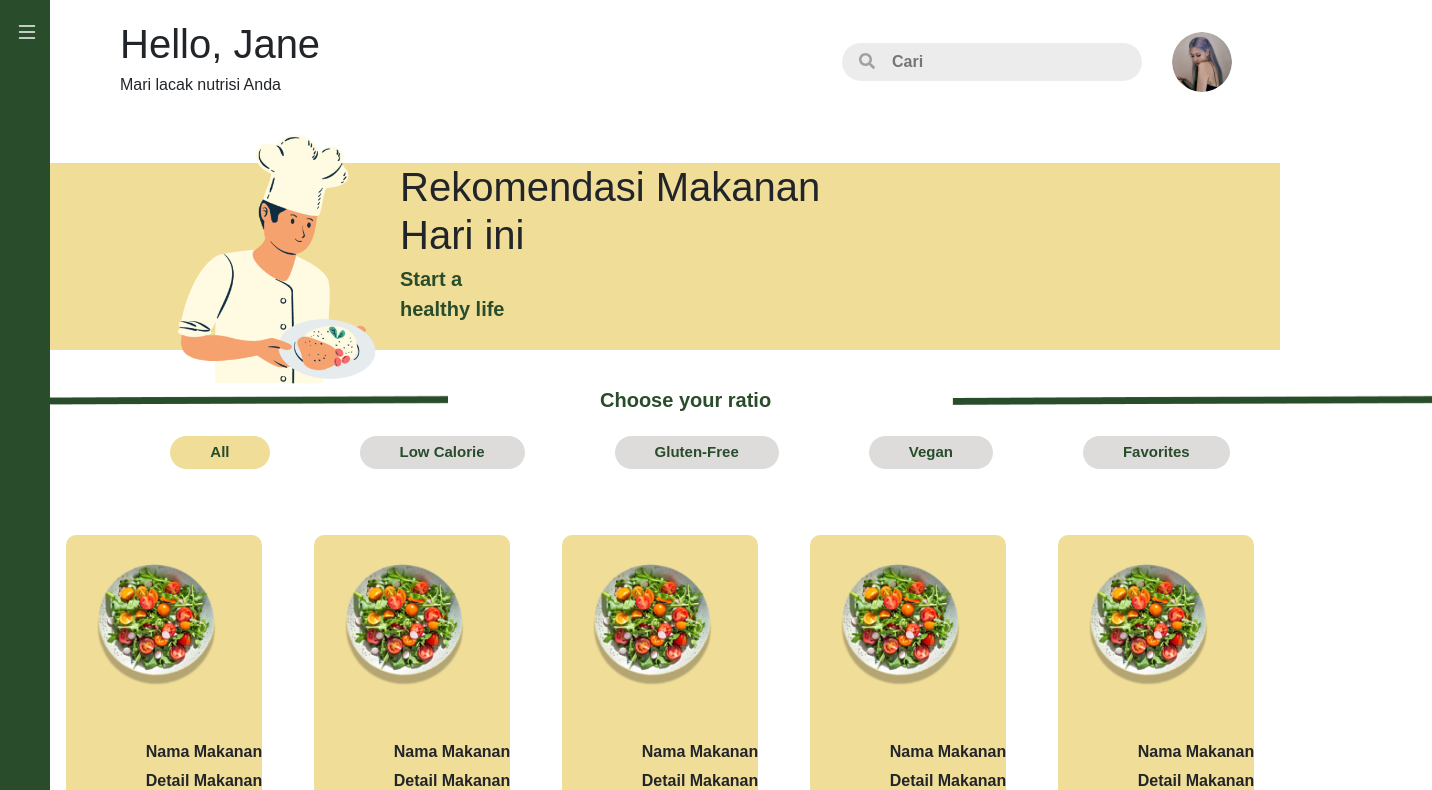
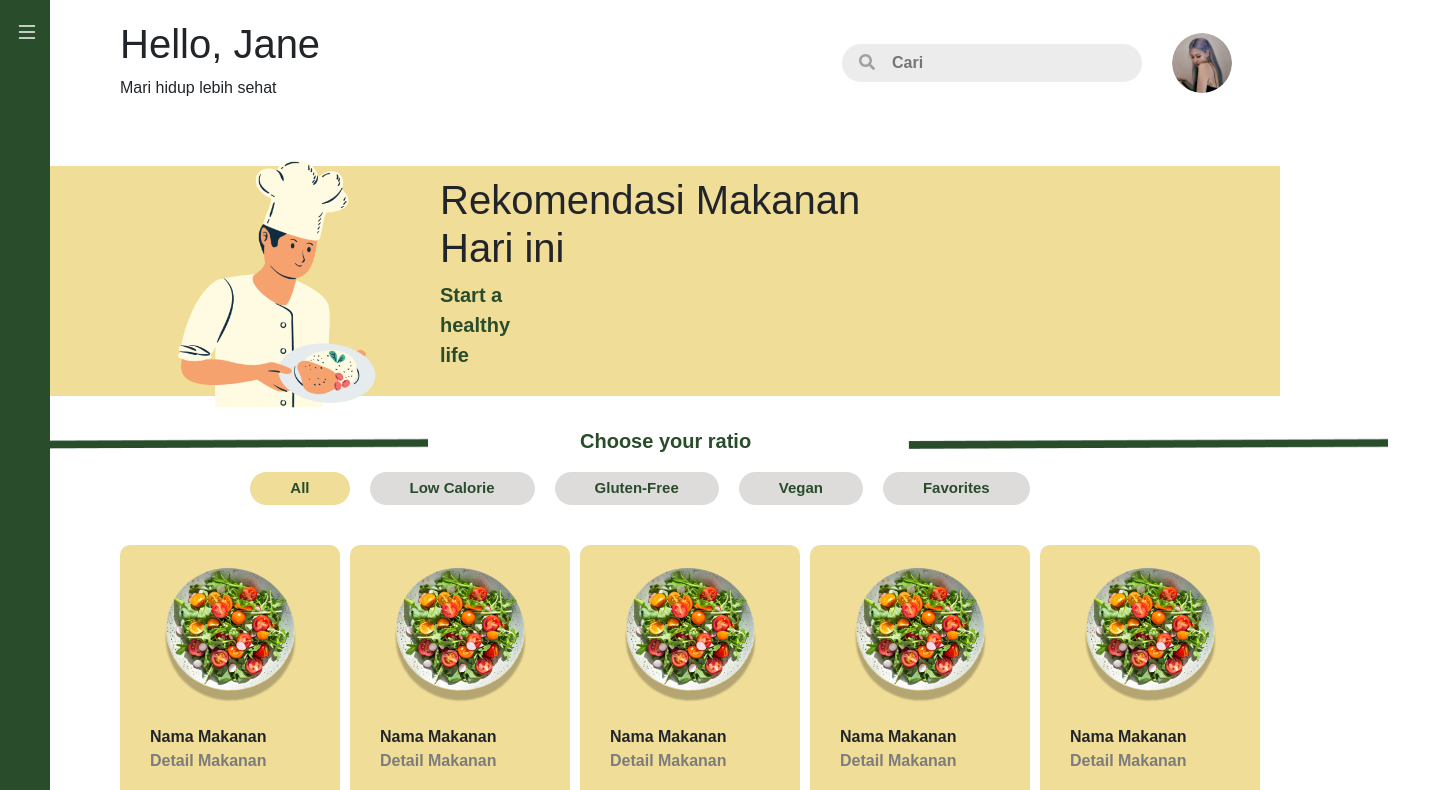
Before and after one commit to Bluewin01/wellnav-front-end, a React (Create React App) app: page /Recommendation in a window 1280 px wide. Shown: the top 790 px of the page, 1432 px wide, since content can reach past the window. Built offline with nearby package versions, Linux system fonts and the light colour scheme; a web font is replaced by a local one.

Commit message:
Rekomendasi

```diff
--- a/src/Pages/Dashboard/Dashboard.js
+++ b/src/Pages/Dashboard/Dashboard.js
@@ -14,8 +14,9 @@ const Dashboard = () => {
     <div className="App">
       <CollapseSideBar />
 
+      <div className="Dashboard-Header">
+        <Header />
         <div className="Dashboard-Container">
-        <Header />
           <div className="Dashboard-Content">
             {/* KIRI */}
             <div className="Dashboard-Left">
@@ -66,6 +67,7 @@ const Dashboard = () => {
           </div>
         </div>
       </div>
+    </div>
   );
 };
 export default Dashboard;
--- a/src/Pages/LandingPage/LandingPage.css
+++ b/src/Pages/LandingPage/LandingPage.css
@@ -56,7 +56,7 @@
   border: none;
   color: #fff;
 }
-.Landing-Content button:hover {
+.Landing-Content a:hover {
   background-color: #f0dd98;
   color: #000000;
 }
--- a/src/Pages/Recommendation/Recommendation.css
+++ b/src/Pages/Recommendation/Recommendation.css
@@ -8,15 +8,11 @@ body,
 .Recommendation-Container {
   margin-left: 5vh;
 }
-.Recommendation-Container h1 {
-  margin-left: 10vh;
-  margin-bottom: 0px;
-}
+
 .Recommendation-Container p {
-  margin-left: 10vh;
   margin-top: 5px;
 }
-.Recommendation-Header {
+.Recommendation-Container {
   position: relative;
   display: flex;
   align-items: center;
@@ -25,8 +21,9 @@ body,
 .Recommendation-Section {
   max-width: 100%;
   padding-right: 93vh;
-  padding-left: 35vh;
+  padding-left: 50vh;
   padding-bottom: 10px;
+  padding-top: 10px;
   background-color: #f0dd98;
   font-size: 20px;
 }
@@ -72,22 +69,21 @@ body,
 }
 .Food-Section .right-img {
   position: absolute;
-  transform: translate(140%, 50%);
+  transform: translate(135%, 50%);
 }
 .center-text {
   padding-top: 20px;
-  padding-left: 30vh;
+  padding-left: 40vh;
   font-size: 20px;
   font-weight: bold;
   color: #294c2b;
 }
 .Food-Section2 {
   display: flex;
-  gap: 10px;
+  gap: 20px;
   justify-content: center;
   align-items: center;
-  gap: 10px;
-  margin-bottom: 5vh;
+  margin-bottom: 3vh;
 }
 
 .Food-Section2 p {
--- a/src/Pages/Recommendation/Recommendation.js
+++ b/src/Pages/Recommendation/Recommendation.js
@@ -16,9 +16,9 @@ function Recommendation() {
     <div className="App">
       <CollapseSideBar />
       {/* HEADER*/}
-      <div className="Recommendation-Container">
+      <div className="Recommendation-Header">
         <Header />
-        <div className="Recommendation-Header">
+        <div className="Recommendation-Container">
           <img
             src={Rekomendasi}
             alt="Rekomendasi"
--- a/src/Pages/WaterTracking/WaterTracking.css
+++ b/src/Pages/WaterTracking/WaterTracking.css
@@ -8,17 +8,15 @@ body,
 
 .Water-Container {
   border-radius: 30px;
-  margin-left: 5vh;
   color: rgb(0, 0, 0);
   flex: 1;
+  margin-left: 5vh;
 }
 
 .Water-Container h1 {
-  margin-left: 10vh;
   margin-bottom: 0px;
 }
 .Water-Container p {
-  margin-left: 10vh;
   margin-top: 5px;
 }
 .Water-content {
@@ -95,13 +93,12 @@ body,
   font-weight: 700;
   margin-bottom: 10px;
   padding-top: 20px;
-  /* padding-left: 2vh; */
+  padding-left: 10vh;
   color: white;
 }
 
 .form-section form input {
   padding: 8px;
-  /* padding-left: 1vh; */
   text-align: left;
   margin-top: 5px;
   margin-left: 40vh;
@@ -135,6 +132,7 @@ body,
 }
 .no-arrows::placeholder {
   color: #ccc;
+  font-size: 15px;
   font-weight: bold;
 }
 .no-arrows::-webkit-outer-spin-button,
@@ -175,7 +173,6 @@ body,
   font-weight: 600;
 }
 .Air-img {
-  /* position: absolute; */
   transform: translate(10%, -15%);
   width: 12vh;
   margin-top: 6vh;
--- a/src/Pages/WaterTracking/WaterTracking.js
+++ b/src/Pages/WaterTracking/WaterTracking.js
@@ -31,8 +31,9 @@ const WaterTracking = () => {
   return (
     <div className="App">
       <CollapseSideBar />
+      <div className="Water-Header">
+        <Header />
         <div className="Water-Container">
-        <Header />
           <div className="daily-target">
             <p>Target Hidrasi </p>
             <h3>{dailyTarget} ml</h3>
@@ -124,6 +125,7 @@ const WaterTracking = () => {
           </div>
         </div>
       </div>
+    </div>
   );
 };
 
--- a/src/components/FoodCatalogue/FoodCatalog.css
+++ b/src/components/FoodCatalogue/FoodCatalog.css
@@ -1,73 +1,9 @@
-/* .Food-Catalog {
-  display: flex;
-  flex-wrap: wrap;
-  gap: 20px;
-  margin-left: 8vh;
-}
-.Food-Column {
-  display: flex;
-  flex-direction: column;
-  width: 100%;
-  flex-basis: calc(20% - 75px);
-  box-sizing: border-box;
-}
-.Food-Recommendation {
-  display: flex;
-  flex-direction: column;
-  align-items: flex-start;
-  max-width: 100%;
-  align-items: center;
-  text-align: left;
-  margin-left: 0;
-  padding: 10px;
-  border-radius: 8px;
-  background-color: #f0dd98;
-}
-
-.Food-Recommendation img.Salad-img {
-  max-width: 180px;
-  height: 150px;
-  object-fit: cover;
-}
-
-.item-name,
-.item-detail {
-  width: 100%;
-  margin-bottom: 5px;
-  margin-left: 0;
-}
-
-.item-name {
-  font-size: 18px;
-  font-weight: bold;
-  color: #333;
-}
-.item-detail {
-  font-size: 15px;
-  color: #666;
-}
-.heart-icon {
-  width: 20px;
-  height: 10px;
-  margin-right: 130px;
-  margin-top: 2vh;
-  margin-bottom: 3vh;
-  cursor: pointer;
-}
-.heart-icon-outline {
-  fill: none;
-  stroke: black;
-  stroke-width: 2px;
-}
-
-.heart-icon-full {
-  fill: red;
-} */
 .Food-Catalog {
   display: grid;
   grid-template-columns: repeat(5, 1fr);
-  gap: 20px;
-  padding: 10px;
+  margin-left: 15vh;
+  gap: 10px;
+  margin-right: 50px;
 }
 
 .FoodCatalog-Column {
@@ -82,32 +18,37 @@
   flex-direction: column;
   align-items: flex-start;
   text-align: center;
-  margin-left: 0;
-  /* position: relative; */
   background-color: #f0dd98;
+  padding: 10px;
   border-radius: 10px;
+  margin-bottom: 3vh;
 }
 
-.Salad-img {
-  width: 180px;
-  height: 180px; /* Adjust size as needed */
-  margin-bottom: 10px; /* Add margin to the bottom */
+.SaladCatalog-img {
+  width: 200px;
+  height: 200px;
+  margin-top: -20px;
+  margin-bottom: -10px;
 }
 
-.Food-name,
-.Food-detail {
-  /* position: absolute; */
+.Food-name {
   position: relative;
-  top: 10px; /* Adjust as needed */
-  left: 0px; /* Adjust as needed */
+  left: 20px;
   margin: 0;
   font-weight: bold;
+}
+.Food-detail {
+  position: relative;
+  left: 20px;
+  margin: 0;
+  font-weight: bold;
+  color: #7c7c7c;
 }
 
 .heart-icon {
   width: 20px;
   height: 10px;
-  /* margin-right: 130px; */
+  margin-left: 20px;
   margin-top: 2vh;
   margin-bottom: 3vh;
   cursor: pointer;
--- a/src/components/FoodCatalogue/FoodCatalog.js
+++ b/src/components/FoodCatalogue/FoodCatalog.js
@@ -15,8 +15,6 @@ const FoodCatalog = () => {
     { id: 8, name: "Nama Makanan", detail: "Detail Makanan" },
     { id: 9, name: "Nama Makanan", detail: "Detail Makanan" },
     { id: 10, name: "Nama Makanan", detail: "Detail Makanan" },
-    // { id: 11, name: "Nama Makanan", detail: "Detail Makanan" },
-    // { id: 12, name: "Nama Makanan", detail: "Detail Makanan" },
   ];
 
   return (
@@ -24,7 +22,7 @@ const FoodCatalog = () => {
       {foodItems.map((item) => (
         <div className="FoodCatalog-Column" key={item.id}>
           <div className="Food-Recommendation">
-            <img src={Salad} alt="Salad" className="Salad-img" />
+            <img src={Salad} alt="Salad" className="SaladCatalog-img" />
             <p className="Food-name">{item.name}</p>
             <p className="Food-detail">{item.detail}</p>
             <HeartIcon />
--- a/src/components/Header/Header.css
+++ b/src/components/Header/Header.css
@@ -7,6 +7,7 @@
 .Header-Content {
   display: flex;
   flex-direction: column;
+  margin-left: 15vh;
 }
 
 .Header-Right {
--- a/src/components/Header/Header.js
+++ b/src/components/Header/Header.js
@@ -35,7 +35,7 @@ const Header = () => {
     <div className="Header">
       <div className="Header-Content">
         <h1>Hello, Jane</h1>
-        <p>Mari lacak nutrisi Anda</p>
+        <p>Mari hidup lebih sehat</p>
       </div>
       <div className="Header-Right">
         <div className="Header-Search">
```
Lines whose indentation alone changed are shown as unchanged.
